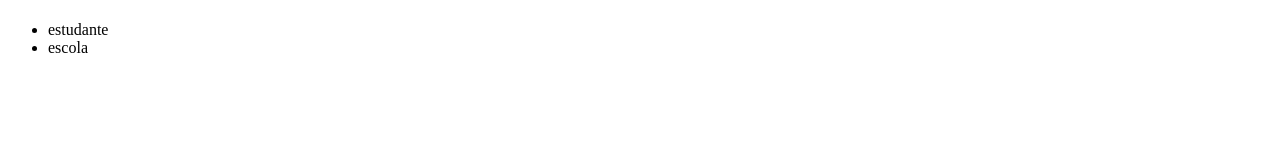
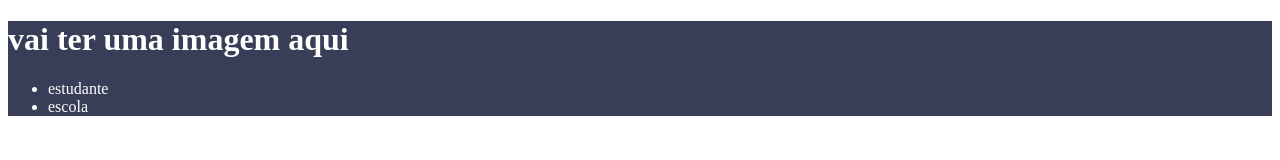
Before and after one commit to Guilherme-hauselmann/projeto-creativo, a plain HTML site: page index.html in a window 1280 px wide. Drawn offline with Linux system fonts and the light colour scheme.

Commit message:
Add files via upload

```diff
--- a/index.html
+++ b/index.html
@@ -4,12 +4,15 @@
     <meta charset="UTF-8">
     <meta name="viewport" content="width=device-width, initial-scale=1.0">
     <title>Document</title>
+    <link rel="stylesheet" href="styles.css">
 </head>
 <body>
-    <h1> </h1>
+    <header>
+    <h1>vai ter uma imagem aqui</h1>
     <ul>
         <li>estudante</li>
         <li>escola</li>
     </ul>
+</header>
 </body>
 </html>
--- a/styles.css
+++ b/styles.css
@@ -1,2 +1,4 @@
-body{background: #383D58;
+header{
+    background-color:  #383D58;
+    color: white;
 }
```
